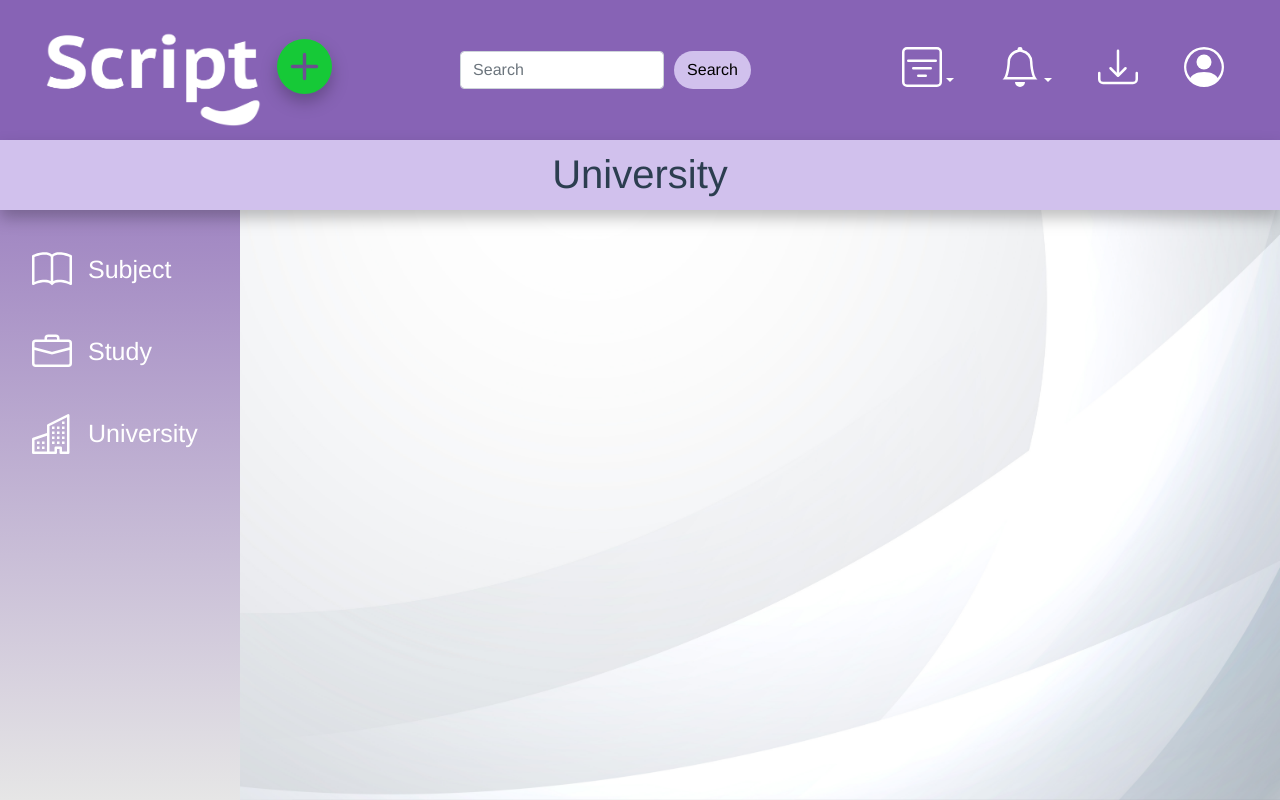
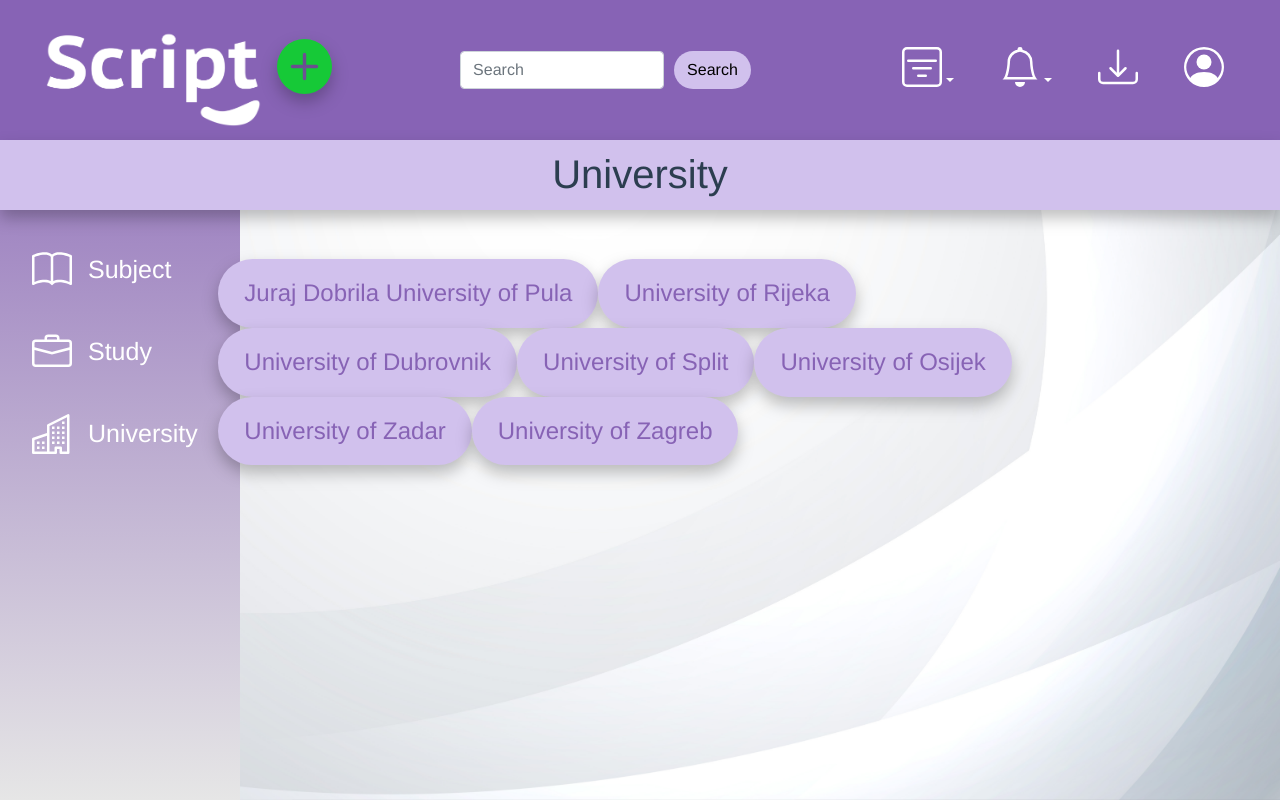
Before and after one commit to KajaRado7/Scripto-frontend, a Vue app: page /university in a window 1280 px wide. Built offline with nearby package versions, Linux system fonts and the light colour scheme.

Commit message:
My Account.vue + Study.vue i University.vue buttons ( u doradi )

```diff
--- a/src/App.vue
+++ b/src/App.vue
@@ -69,7 +69,7 @@
               placeholder="Search"
               aria-label="Search"
             />
-            <button class="btn" type="submit">
+            <button class="btn btnSearch" type="submit">
               Search
             </button>
           </form>
@@ -282,7 +282,7 @@
     <!---HeadingNav----------------------------------------------------->
 
     <div class="row ">
-      <div class="col-2">
+      <div class="col-2 leftNav">
         <!---LeftNav-------------------------------------------------------->
         <nav class="leftNav">
           <router-link to="/subject">
@@ -403,7 +403,7 @@ export default {
   color: #d1c1ed;
 }
 
-.btn {
+.btnSearch {
   border-radius: 30px;
   background-color: #d1c1ed;
   margin-left: 10px;
--- a/src/views/Add Script.vue
+++ b/src/views/Add Script.vue
@@ -2,6 +2,7 @@
   <div class="row">
     <div class="col-2"></div>
     <div class="col-8" style="text-align:justify;">
+      <br />
       <br />
       <p>
         Add Script content
--- a/src/views/Home.vue
+++ b/src/views/Home.vue
@@ -3,9 +3,10 @@
     <div class="col-2"></div>
     <div class="col-8" style="text-align:justify;">
       <br />
+      <br />
       <p>
         Click the
-        <b style="color:#16c937">green plus icon</b>
+        <b style="color:#16c937">green-plus-icon</b>
         above to add a new Script!
       </p>
     </div>
--- a/src/views/My Account.vue
+++ b/src/views/My Account.vue
@@ -1,12 +1,48 @@
 <template>
   <div class="row">
     <div class="col-2"></div>
-    <div class="col-8" style="text-align:justify;">
+    <div class="col-8" style="text-align:justify;max-width: 500px;">
       <br />
-      <p>
-        My Account content
-      </p>
+      <br />
+      <div id="myAccount">
+        <label>Full name</label>
+        <p></p>
+        <hr />
+        <label>E-mail</label>
+        <p></p>
+        <hr />
+        <label>Password</label>
+        <p></p>
+        <hr />
+
+        <br />
+        <div class="col-lg-12 col-md-12 text-center">
+          <button type="button" class="btn btn-lg btnSSU">
+            <h4 class="btnText">Logout</h4>
+          </button>
+        </div>
+      </div>
     </div>
     <div class="col-2"></div>
   </div>
 </template>
+
+<style scoped>
+label {
+  font-size: 23px;
+  padding-bottom: 10px;
+}
+hr {
+  border: 1px solid;
+  border-color: #8763b5;
+}
+.btnSSU {
+  border-radius: 60px;
+  background-color: #d1c1ed;
+  color: #8763b5;
+  filter: drop-shadow(0px 8px 8px rgba(0, 0, 0, 0.25));
+}
+.btnText {
+  margin: 13px;
+}
+</style>
--- a/src/views/My Downloads.vue
+++ b/src/views/My Downloads.vue
@@ -2,6 +2,7 @@
   <div class="row">
     <div class="col-2"></div>
     <div class="col-8" style="text-align:justify;">
+      <br />
       <br />
       <p>
         My Downloads
--- a/src/views/Script.vue
+++ b/src/views/Script.vue
@@ -2,6 +2,7 @@
   <div class="row">
     <div class="col-2"></div>
     <div class="col-8" style="text-align:justify;">
+      <br />
       <br />
       <p>
         Script Content
--- a/src/views/Search Results.vue
+++ b/src/views/Search Results.vue
@@ -2,6 +2,7 @@
   <div class="row">
     <div class="col-2"></div>
     <div class="col-8" style="text-align:justify;">
+      <br />
       <br />
       <p>
         Search Results
--- a/src/views/Study.vue
+++ b/src/views/Study.vue
@@ -3,7 +3,26 @@
     <div class="col-2"></div>
     <div class="col-8" style="text-align:justify;">
       <br />
+      <br />
+      <button type="button" class="btn  btnSSU">
+        <h4 class="btnText">Graduate</h4>
+      </button>
+      <button type="button" class="btn  btnSSU">
+        <h4 class="btnText">Undergraduate</h4>
+      </button>
     </div>
     <div class="col-2"></div>
   </div>
 </template>
+
+<style scoped>
+.btnSSU {
+  border-radius: 60px;
+  background-color: #d1c1ed;
+  color: #8763b5;
+  filter: drop-shadow(0px 8px 8px rgba(0, 0, 0, 0.25));
+}
+.btnText {
+  margin: 13px;
+}
+</style>
--- a/src/views/Subject.vue
+++ b/src/views/Subject.vue
@@ -3,7 +3,20 @@
     <div class="col-2"></div>
     <div class="col-8" style="text-align:justify;">
       <br />
+      <br />
     </div>
     <div class="col-2"></div>
   </div>
 </template>
+
+<style scoped>
+.btnSSU {
+  border-radius: 60px;
+  background-color: #d1c1ed;
+  color: #8763b5;
+  filter: drop-shadow(0px 8px 8px rgba(0, 0, 0, 0.25));
+}
+.btnText {
+  margin: 10px;
+}
+</style>
--- a/src/views/Top Downloads.vue
+++ b/src/views/Top Downloads.vue
@@ -2,6 +2,7 @@
   <div class="row">
     <div class="col-2"></div>
     <div class="col-8" style="text-align:justify;">
+      <br />
       <br />
       <p>
         Top Downloads Content
--- a/src/views/Top Ratings.vue
+++ b/src/views/Top Ratings.vue
@@ -2,6 +2,7 @@
   <div class="row">
     <div class="col-2"></div>
     <div class="col-8" style="text-align:justify;">
+      <br />
       <br />
       <p>
         Top Ratings Content
--- a/src/views/University.vue
+++ b/src/views/University.vue
@@ -3,7 +3,41 @@
     <div class="col-2"></div>
     <div class="col-8" style="text-align:justify;">
       <br />
+      <br />
+      <button type="button" class="btn  btnSSU">
+        <h4 class="btnText">Juraj Dobrila University of Pula</h4>
+      </button>
+      <button type="button" class="btn  btnSSU">
+        <h4 class="btnText">University of Rijeka</h4>
+      </button>
+      <button type="button" class="btn  btnSSU">
+        <h4 class="btnText">University of Dubrovnik</h4>
+      </button>
+      <button type="button" class="btn  btnSSU">
+        <h4 class="btnText">University of Split</h4>
+      </button>
+      <button type="button" class="btn  btnSSU">
+        <h4 class="btnText">University of Osijek</h4>
+      </button>
+      <button type="button" class="btn  btnSSU">
+        <h4 class="btnText">University of Zadar</h4>
+      </button>
+      <button type="button" class="btn  btnSSU">
+        <h4 class="btnText">University of Zagreb</h4>
+      </button>
     </div>
     <div class="col-2"></div>
   </div>
 </template>
+
+<style scoped>
+.btnSSU {
+  border-radius: 60px;
+  background-color: #d1c1ed;
+  color: #8763b5;
+  filter: drop-shadow(0px 8px 8px rgba(0, 0, 0, 0.25));
+}
+.btnText {
+  margin: 13px;
+}
+</style>
```
